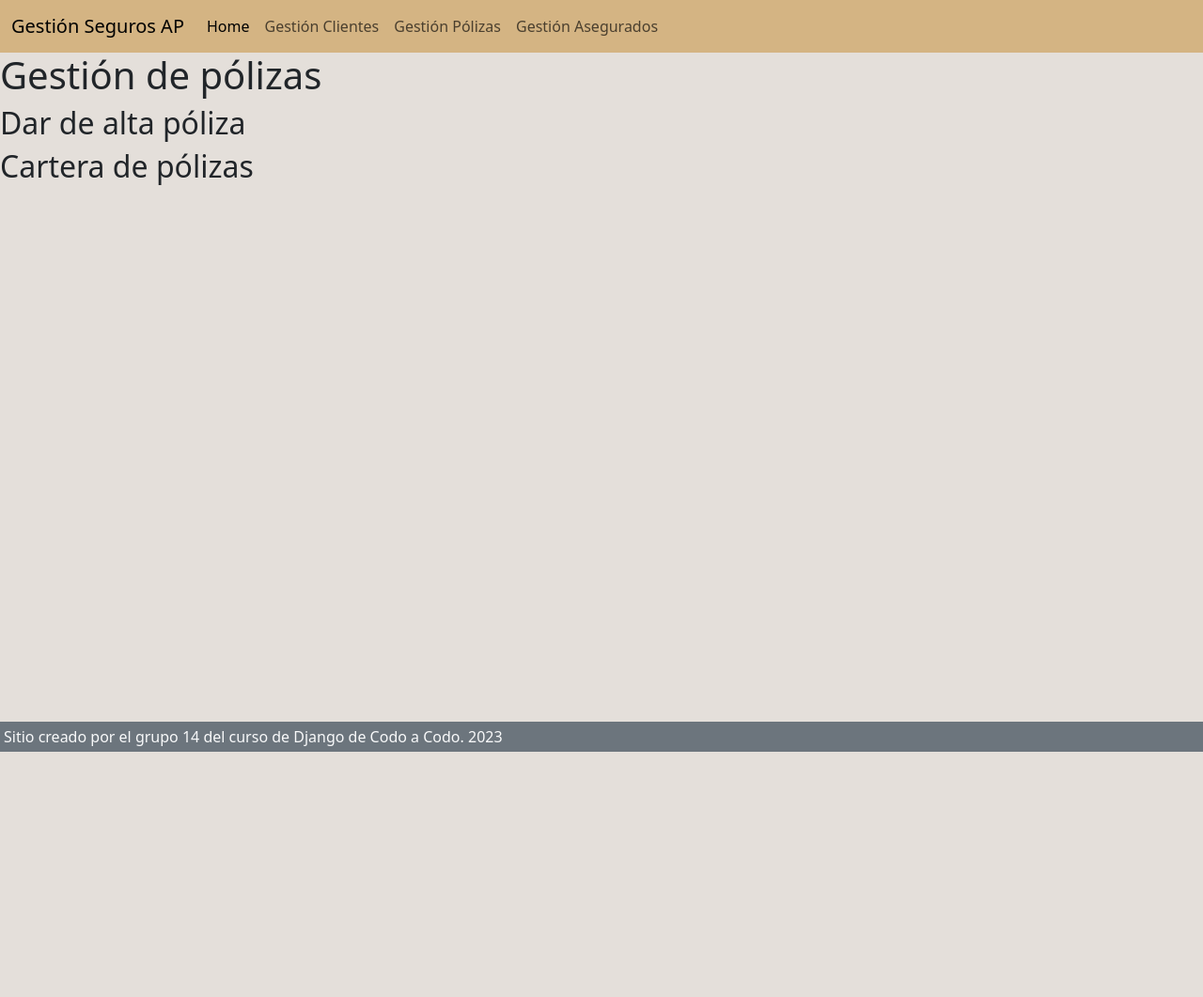
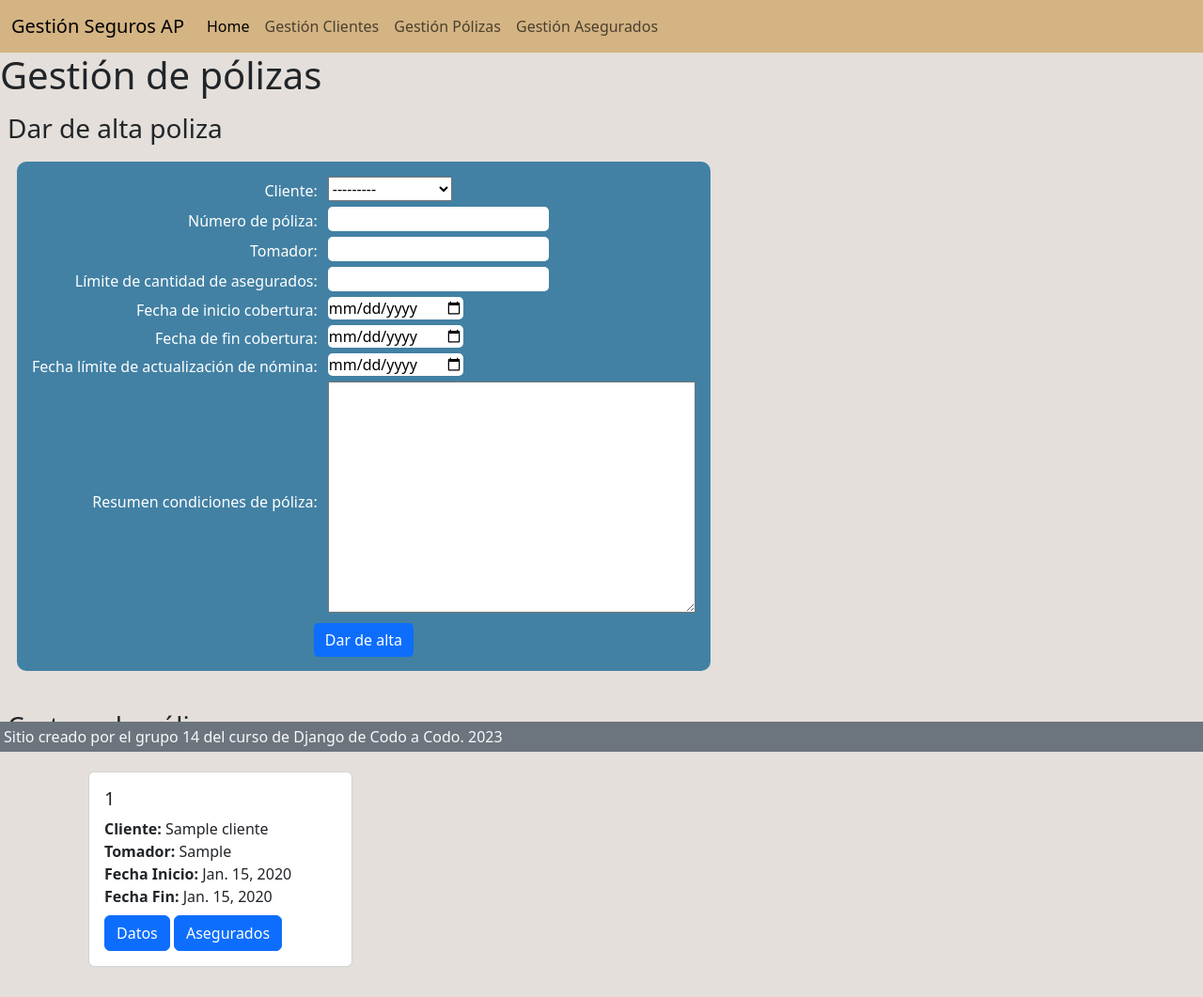
Before and after one commit to Maxtric90/segurosAP, a Django app: page /gestion_seguros/gestion_polizas/ in a window 1280 px wide. Shown: the whole page at 94% size. Before the commit the page ends 800 px from the top, so only its background shows below. Run offline with Django 4.2, Linux system fonts and the light colour scheme; tables that the repository leaves empty hold one stand-in row (values such as "Sample post"); some libraries are stand-ins or nearby versions.

Commit message:
Formulario de alta de pólizas y visualización de pólizas

```diff
--- a/gestion_seguros/forms.py
+++ b/gestion_seguros/forms.py
@@ -1,6 +1,6 @@
 from django import forms
 from django.core.exceptions import ValidationError
-from .models import Cliente
+from .models import Cliente, Poliza
 
 TYPE_CHOICES={
     ("general", "General"),
@@ -13,10 +13,6 @@ class AltaClienteForm(forms.ModelForm):
         model = Cliente
         fields = "__all__"
 
-    widgets = {
-        "contrasena": forms.PasswordInput()
-    }
-
     def clean(self):
         documento = self.cleaned_data["documento"]
         if Cliente.objects.filter(documento = documento).exists():
@@ -24,12 +20,26 @@ class AltaClienteForm(forms.ModelForm):
 
         return self.cleaned_data
 
-class Enviarconsultaforma(forms.Form):
-    mail=forms.EmailField(label="Email ", required=True)
-    tipo = forms.ChoiceField(
-        choices=TYPE_CHOICES,
-    )
-    fecha = forms.DateField(
-        widget=forms.SelectDateWidget()
-    )
-    mensaje = forms.CharField(widget=forms.Textarea)
+class AltaPolizaForm(forms.ModelForm):
+    class Meta:
+        model = Poliza
+        fields = "__all__"
+        widgets = {
+            "fecha_inicio": forms.DateInput(
+                attrs={'type': 'date', 'placeholder': 'yyyy-mm-dd (DOB)'}
+            ),
+            "fecha_fin": forms.DateInput(
+                attrs={'type': 'date', 'placeholder': 'yyyy-mm-dd (DOB)'}
+            ),
+            "fecha_limite_carga": forms.DateInput(
+                attrs={'type': 'date', 'placeholder': 'yyyy-mm-dd (DOB)'}
+            )
+        }
+
+    def clean(self):
+        fecha_inicio = self.cleaned_data["fecha_inicio"]
+        fecha_fin = self.cleaned_data["fecha_fin"]
+        if fecha_inicio > fecha_fin:
+            raise ValidationError("La fecha de fin no puede ser anterior a la fecha de inicio")
+
+        return self.cleaned_data
--- a/gestion_seguros/models.py
+++ b/gestion_seguros/models.py
@@ -24,6 +24,9 @@ class Cliente(models.Model):
     telefono = models.CharField(max_length=12, verbose_name="Teléfono", null=True)
     tipo_persona = models.CharField(max_length=16, choices=TIPO_PERSONA_CHOICES, verbose_name="Tipo de persona")
 
+    def __str__(self):
+        return self.nombre
+
 class Poliza(models.Model):
     cliente = models.ForeignKey(Cliente, on_delete=models.CASCADE, verbose_name="Cliente")
     numero = models.IntegerField(verbose_name="Número de póliza")
@@ -33,6 +36,9 @@ class Poliza(models.Model):
     fecha_fin = models.DateField(verbose_name="Fecha de fin cobertura")
     fecha_limite_carga = models.DateField(verbose_name="Fecha límite de actualización de nómina")
     condiciones = models.TextField(max_length=2048, verbose_name="Resumen condiciones de póliza")
+
+    def __str__(self):
+        return self.numero
 
 class Asegurado(models.Model):
     nombre = models.CharField(max_length=64, verbose_name="Nombre")
--- a/gestion_seguros/static/gestion_seguros/css/prueba.css
+++ b/gestion_seguros/static/gestion_seguros/css/prueba.css
@@ -59,3 +59,7 @@ li.nav-item :hover{
 .accent-bg{
     background-color: #c1666b;
 }
+
+.inactive-bg{
+    background-color: #a3a3a3;
+}
--- a/gestion_seguros/templates/gestion_seguros/gestion_polizas.html
+++ b/gestion_seguros/templates/gestion_seguros/gestion_polizas.html
@@ -5,8 +5,37 @@
 {% block contenido %}
 <h1>Gestión de pólizas</h1>
 
-<h2>Dar de alta póliza</h2>
+<div class="p-2 mb-3">
+    <h3>Dar de alta poliza</h3>
+    <section class="form-container secondary-bg">
 
-<h2>Cartera de pólizas</h2>
+        <form action="" method="POST">
+            {% csrf_token %}
+            <table>
+                {{ form.as_table }}
+            </table>
+            <input type="submit" value="Dar de alta" class="btn btn-primary">
+        </form>
+    </section>
+</div>
+
+<div class="p-2">
+    <h3>Cartera de pólizas</h3>
+    <div class="container d-flex flex-wrap p-2">
+        {% for poliza in polizas %}
+        <div class="card w-25 m-3">
+            <div class="card-body">
+            <h5 class="card-title">{{poliza.numero}}</h5>
+            <p class="card-text mb-0"><b>Cliente:</b> {{poliza.cliente.nombre}}</p>
+            <p class="card-text mb-0"><b>Tomador:</b> {{poliza.tomador}}</p>
+            <p class="card-text mb-0"><b>Fecha Inicio:</b> {{poliza.fecha_inicio}}</p>
+            <p class="card-text mb-2"><b>Fecha Fin:</b> {{poliza.fecha_fin}}</p>
+            <a href="#" class="btn btn-primary">Datos</a>
+            <a href="#" class="btn btn-primary">Asegurados</a>
+            </div>
+        </div>
+        {% endfor %}
+    </div>
+</div>
 
 {% endblock %}
--- a/gestion_seguros/views.py
+++ b/gestion_seguros/views.py
@@ -1,8 +1,8 @@
 from django.shortcuts import render, redirect
 from django.http import HttpResponse
 from django.contrib import messages
-from .forms import AltaClienteForm
-from .models import Cliente
+from .forms import AltaClienteForm, AltaPolizaForm
+from .models import Cliente, Poliza
 
 # Create your views here.
 def index(request):
@@ -26,7 +26,19 @@ def gestion_clientes(request):
     return render(request, 'gestion_seguros/gestion_clientes.html', context)
 
 def gestion_polizas(request):
-    context={}
+    polizas=Poliza.objects.all()
+
+    if request.method == "POST":
+        form = AltaPolizaForm(request.POST)
+        if form.is_valid():
+            form.save()
+            messages.add_message(request, messages.SUCCESS, 'Poliza dada de alta')
+            return redirect("gestion_polizas")
+        else:
+            pass
+    else:
+        form = AltaPolizaForm()
+    context = {'polizas': polizas, 'form': form}
     return render(request, 'gestion_seguros/gestion_polizas.html', context)
 
 def gestion_asegurados(request):
--- a/segurosAP/settings.py
+++ b/segurosAP/settings.py
@@ -79,7 +79,7 @@ DATABASES = {
         "ENGINE": "django.db.backends.postgresql",
         "NAME": "segurosAP",
         "USER": "postgres",
-        "PASSWORD": "colgaTe6b",
+        "PASSWORD": "PasswordBD",
         "HOST": "127.0.0.1",
         "PORT": "5432",
     }
```
Also changed, not shown: gestion_seguros/templates/gestion_seguros/gestion_clientes.html (+8 -7 lines), gestion_seguros/migrations/0004_alter_cliente_domicilio_depto_alter_cliente_nombre.py (added).
